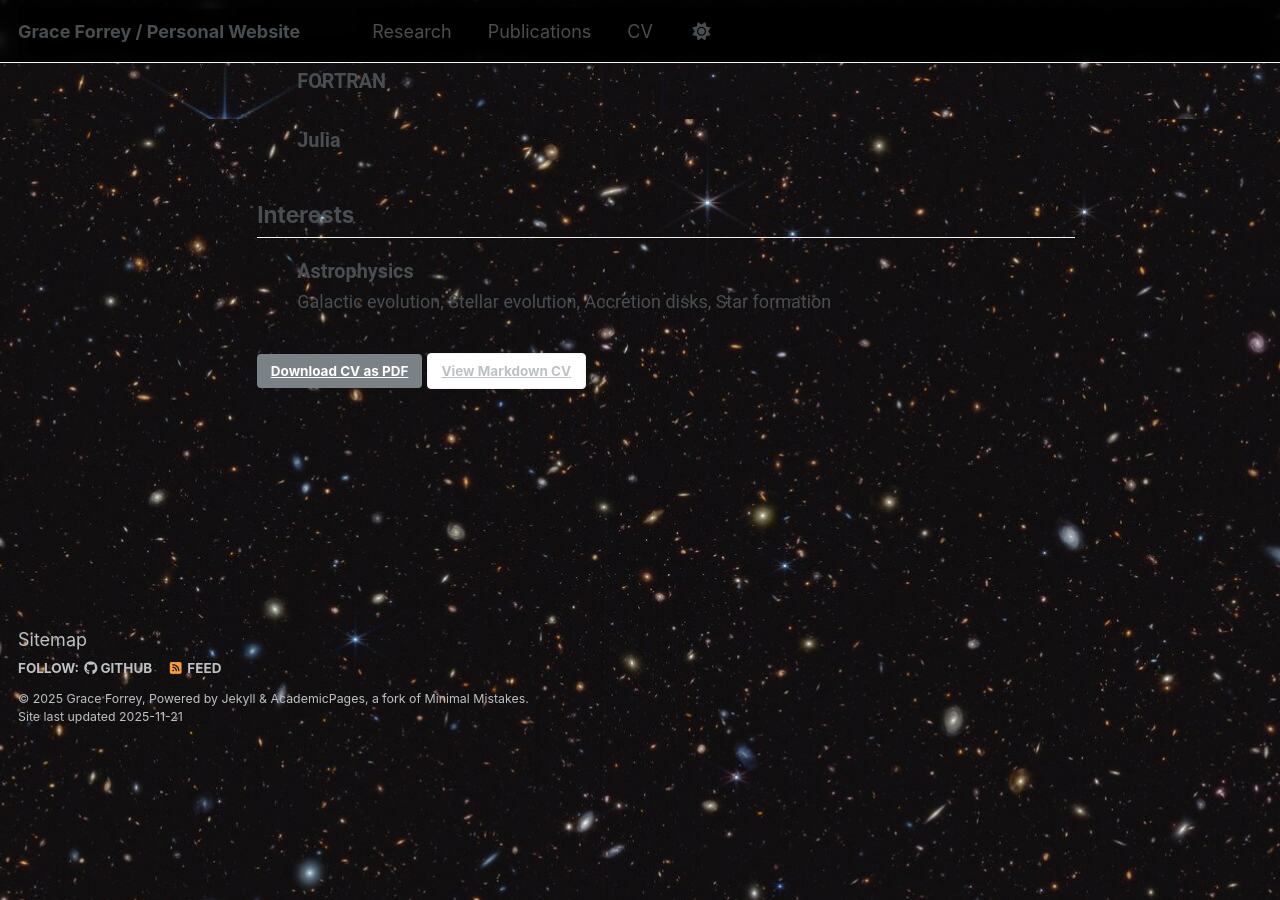
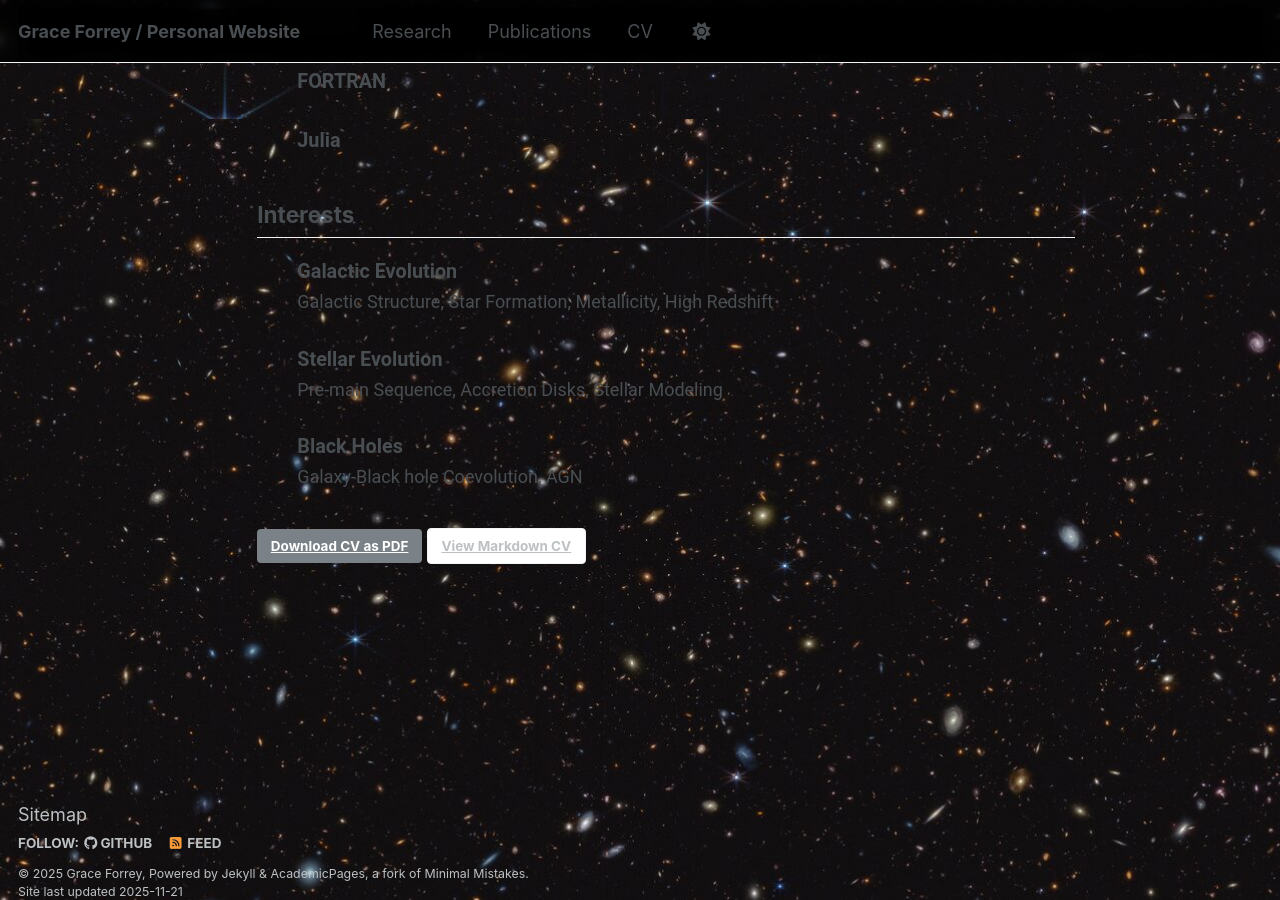
Before and after one commit to forreyg/forreyg.github.io, a Jekyll site: the page built from _pages/cv-json.md, in a window 1280 px wide and 900 px high, scrolled down 1681 px. Built offline with Jekyll 4.4.1, drawn with Linux system fonts in a browser that asks for light colours; a script that is not in the unit is left out.

Commit message:
Update cv.json

```diff
--- a/_data/cv.json
+++ b/_data/cv.json
@@ -26,7 +26,7 @@
       {
         "network": "LinkedIN",
         "username": "Grace Forrey",
-        "url": "www.linkedin.com/in/grace-forrey-206125241"
+        "url": "https://linkedin.com/in/grace-forrey-206125241"
       }
     ]
   },
@@ -91,12 +91,27 @@
 
   "interests": [
     {
-      "name": "Astrophysics",
+      "name": "Galactic Evolution",
       "keywords": [
-        "Galactic evolution",
-        "Stellar evolution",
-        "Accretion disks",
-        "Star formation"
+        "Galactic Structure",
+        "Star Formation",
+        "Metallicity",
+        "High Redshift"
+      ]
+    },
+    {
+      "name": "Stellar Evolution",
+      "keywords": [
+        "Pre-main Sequence",
+        "Accretion Disks",
+        "Stellar Modeling",
+      ]
+    },
+    {
+      "name": "Black Holes",
+      "keywords": [
+        "Galaxy-Black hole Coevolution",
+        "AGN"
       ]
     }
   ],
```
